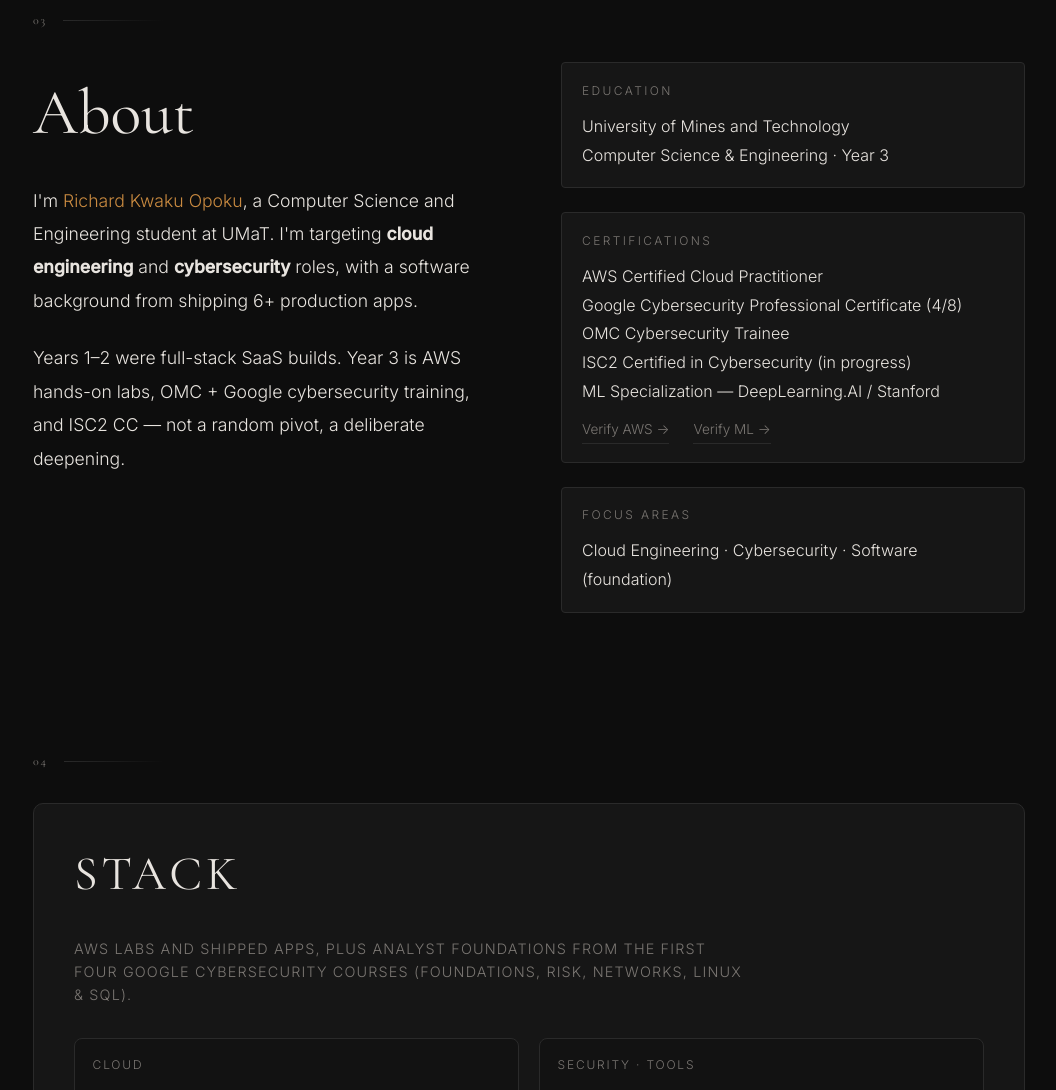
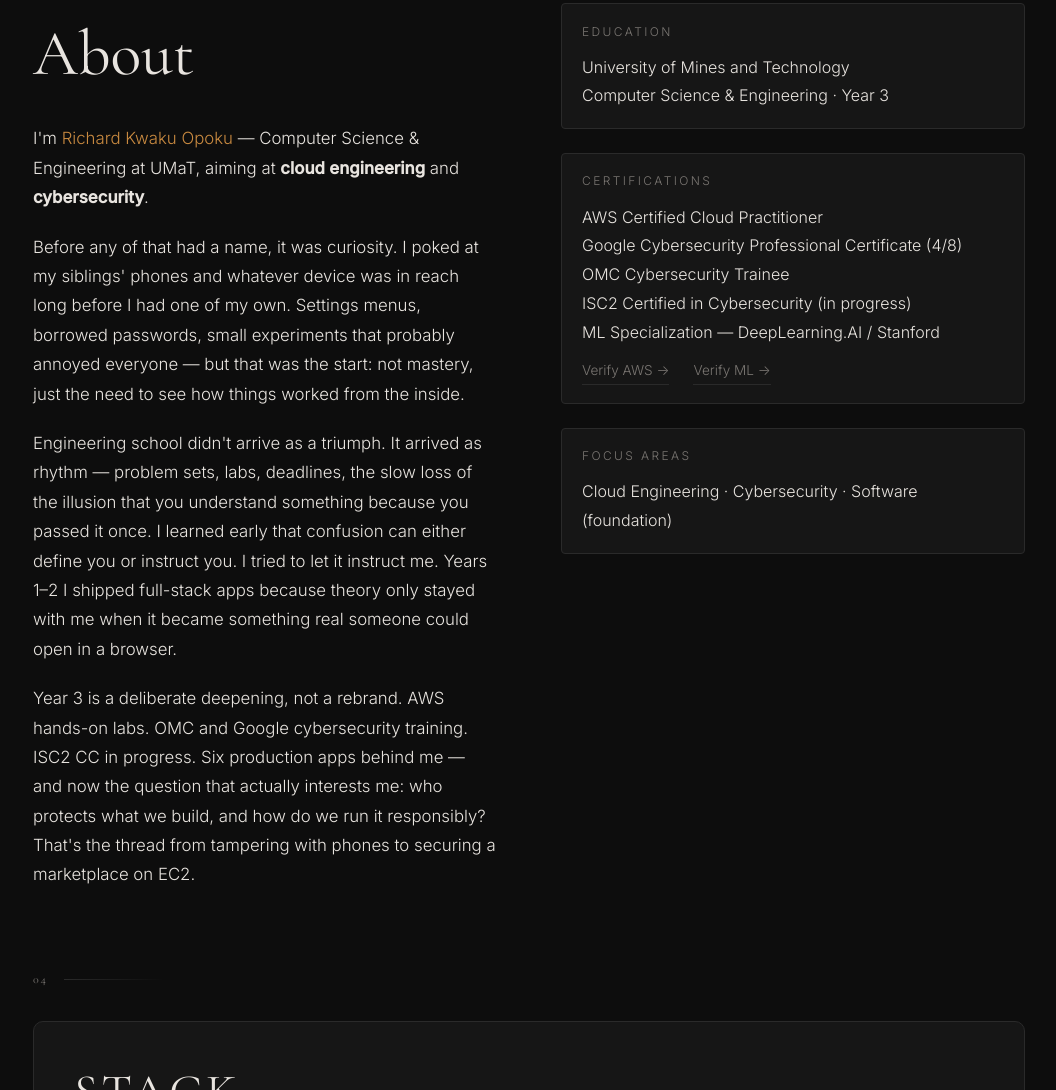
Before and after one commit to iamroidev/iamroidev, a plain HTML site: page index.html in a window 1280 px wide. Shown: the part 1778-2868 px from the top of the page, without its empty margins (127-1183 px from the left). Drawn offline with nearby package versions, Linux system fonts and the light colour scheme.

Commit message:
Rewrite About slide with personal origin story and clearer Year 3 arc.
Replace generic positioning copy with curiosity-to-cyber narrative and tighten typography for the longer text.

```diff
--- a/index.html
+++ b/index.html
@@ -136,8 +136,10 @@
                 <div class="slide-body about-slide">
                     <div class="about-intro">
                         <h2>About</h2>
-                        <p>I'm <span style="color:#C98A40">Richard Kwaku Opoku</span>, a Computer Science and Engineering student at UMaT. I'm targeting <strong>cloud engineering</strong> and <strong>cybersecurity</strong> roles, with a software background from shipping 6+ production apps.</p>
-                        <p style="margin-top:1.5rem">Years 1–2 were full-stack SaaS builds. Year 3 is AWS hands-on labs, OMC + Google cybersecurity training, and ISC2 CC — not a random pivot, a deliberate deepening.</p>
+                        <p>I'm <span style="color:#C98A40">Richard Kwaku Opoku</span> — Computer Science &amp; Engineering at UMaT, aiming at <strong>cloud engineering</strong> and <strong>cybersecurity</strong>.</p>
+                        <p style="margin-top:1.25rem">Before any of that had a name, it was curiosity. I poked at my siblings' phones and whatever device was in reach long before I had one of my own. Settings menus, borrowed passwords, small experiments that probably annoyed everyone — but that was the start: not mastery, just the need to see how things worked from the inside.</p>
+                        <p style="margin-top:1.25rem">Engineering school didn't arrive as a triumph. It arrived as rhythm — problem sets, labs, deadlines, the slow loss of the illusion that you understand something because you passed it once. I learned early that confusion can either define you or instruct you. I tried to let it instruct me. Years 1–2 I shipped full-stack apps because theory only stayed with me when it became something real someone could open in a browser.</p>
+                        <p style="margin-top:1.25rem">Year 3 is a deliberate deepening, not a rebrand. AWS hands-on labs. OMC and Google cybersecurity training. ISC2 CC in progress. Six production apps behind me — and now the question that actually interests me: who protects what we build, and how do we run it responsibly? That's the thread from tampering with phones to securing a marketplace on EC2.</p>
                     </div>
                     <div class="about-details">
                         <div class="detail-block">
--- a/style.css
+++ b/style.css
@@ -704,8 +704,8 @@ body {
 }
 
 .about-intro p {
-    font-size: 1.1rem;
-    line-height: 1.9;
+    font-size: clamp(0.95rem, 1.6vw, 1.05rem);
+    line-height: 1.75;
     color: var(--fg);
     font-weight: 300;
 }
```
